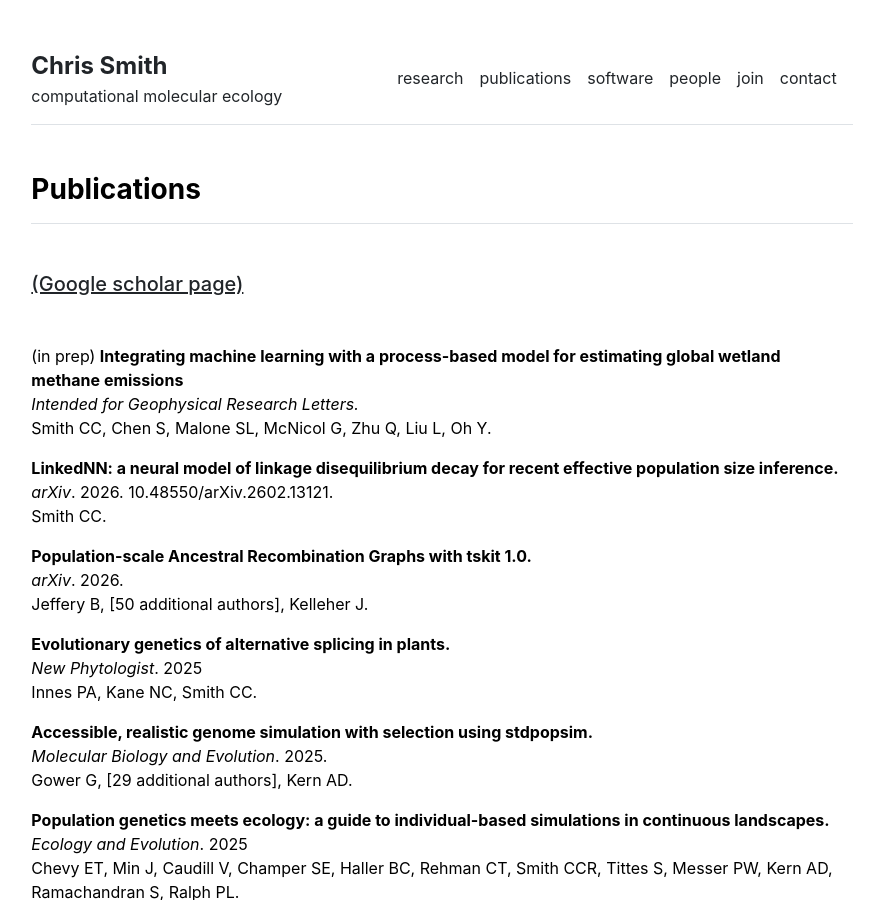
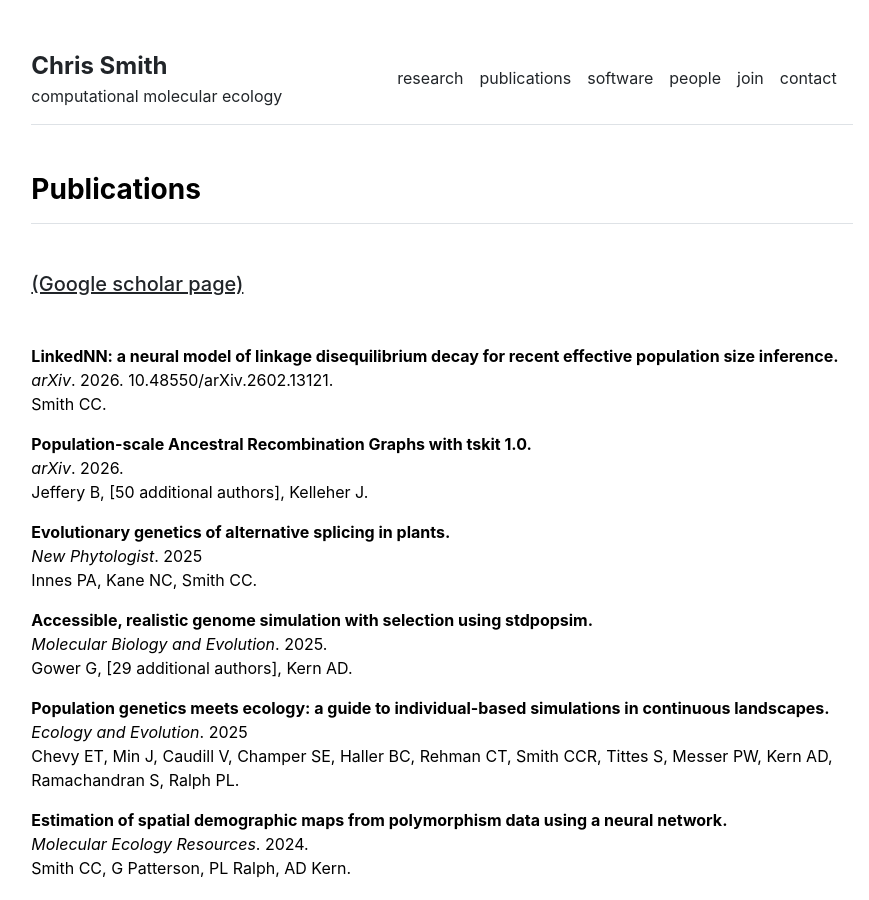
Before and after one commit to chriscrsmith/chriscrsmith.github.io, a Jekyll site: the page built from publications.md, in a window 1280 px wide and 900 px high. Shown: the whole window, without its empty margins (198-1067 px from the left). Built offline with Jekyll 4.4.1, drawn with Linux system fonts in a browser that asks for light colours.

Commit message:
publications.md

```diff
--- a/publications.md
+++ b/publications.md
@@ -7,10 +7,6 @@ permalink: /publications
 ##### [(Google scholar page)](https://scholar.google.com/citations?user=9ymVDYkAAAAJ&hl=en&oi=ao)
 &nbsp;
 &nbsp;
-
-(in prep) **Integrating machine learning with a process-based model for estimating global wetland methane emissions**\
-*Intended for Geophysical Research Letters.*\
-Smith CC, Chen S, Malone SL, McNicol G, Zhu Q, Liu L, Oh Y.
 
 **LinkedNN: a neural model of linkage disequilibrium decay for recent effective population size inference.**\
 *arXiv*. 2026. 10.48550/arXiv.2602.13121.\
```
